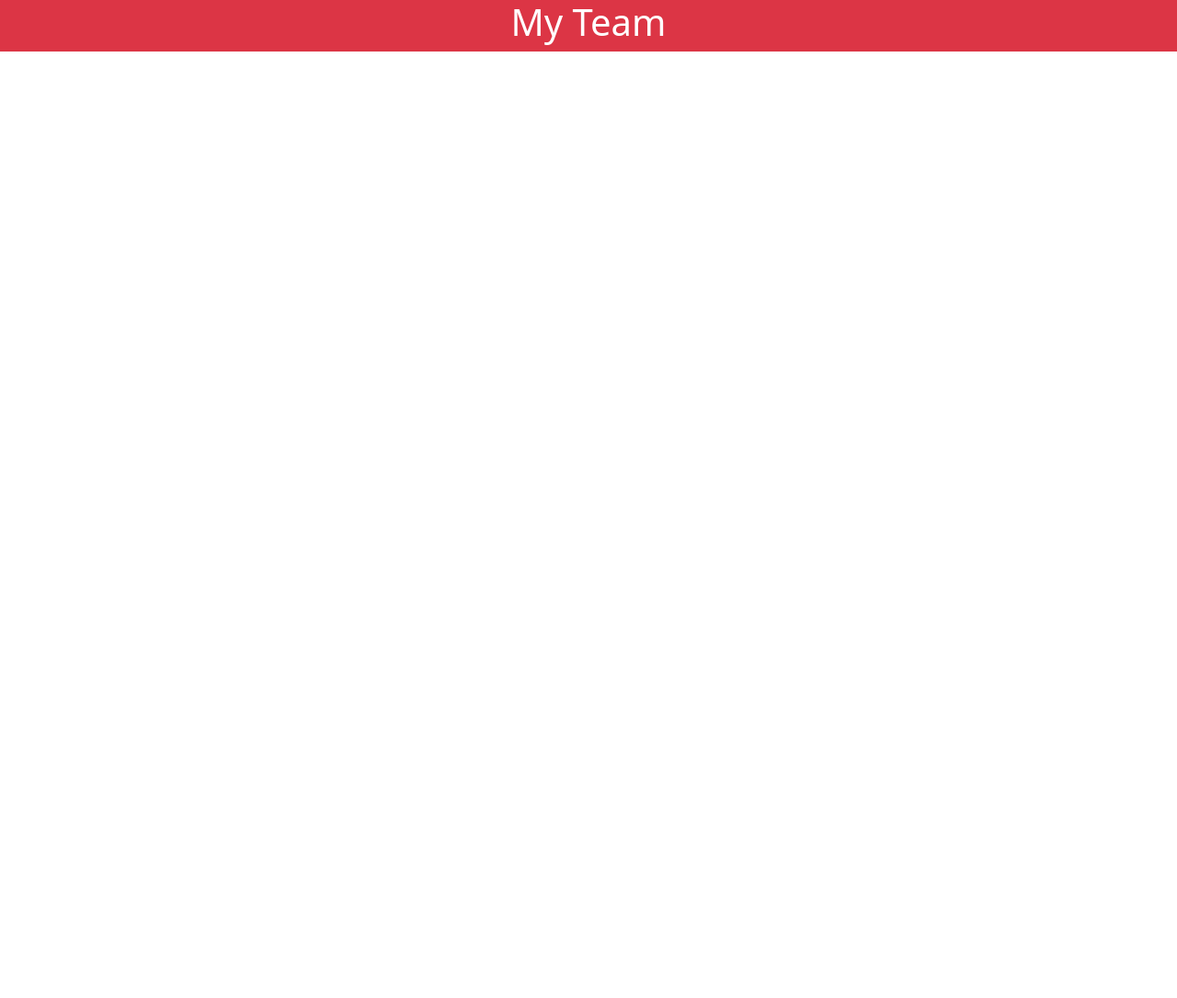
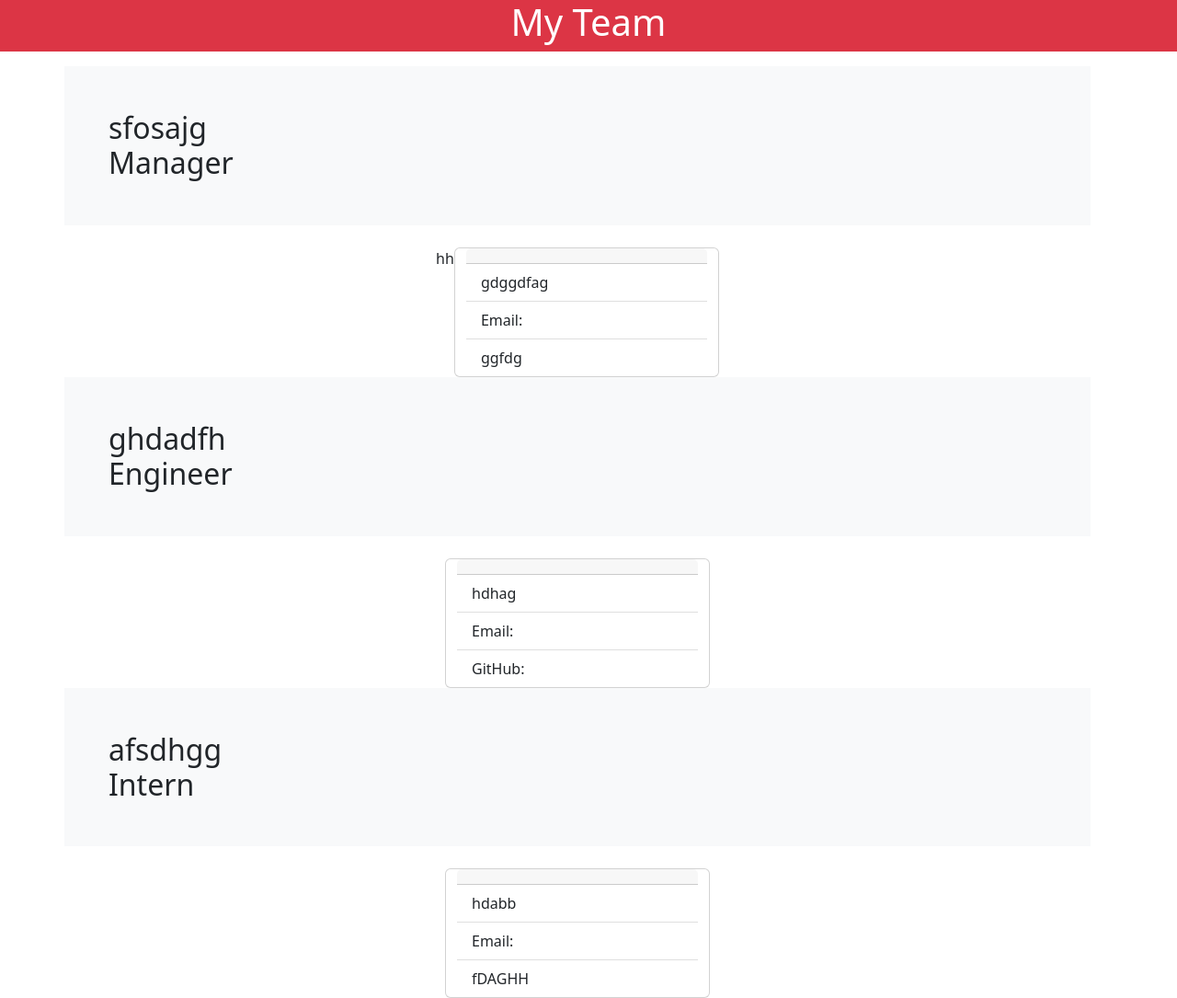
Before and after one commit to will198735/Team-profile-G, a website: page main/team.html in a window 1280 px wide. Shown: the whole page at 92% size. Before the commit the page ends 800 px from the top, so only its background shows below. Drawn offline with nearby package versions, Linux system fonts and the light colour scheme.

Commit message:
fixed syntax error

```diff
--- a/main/index.js
+++ b/main/index.js
@@ -118,7 +118,7 @@ function addIntern() {
 
     {
       type: "input",
-      name: "interName",
+      name: "internName",
       message: "What is the intern's name?"
     },
 
@@ -142,6 +142,7 @@ function addIntern() {
 
   ]).then(answers => {
     const intern = new Intern(answers.internName, answers.internId, answers.internEmail, answers.internSchool);
+    console.log(intern);
     teamArray.push(intern);
     createTeam();
   });
--- a/main/lib/Intern.js
+++ b/main/lib/Intern.js
@@ -14,7 +14,7 @@ class Intern  {
     }
 
     getRole() {
-        return 'intern';
+        return 'Intern';
     }
 }
-module.exports = Intern ;
+module.exports = Intern;
--- a/main/src/template.js
+++ b/main/src/template.js
@@ -65,7 +65,7 @@ const generateIntern = intern => {
       <li class="list-group-item">${intern.id}</li>
       <li class="list-group-item">Email: <a href="mail:${intern.email}"></a></li>
 
-      <li class="list-group-item">${intern.getSchool}</li>
+      <li class="list-group-item">${intern.getSchool()}</li>
 
     </ul>
   </div>
--- a/main/team.html
+++ b/main/team.html
@@ -17,6 +17,58 @@
 <div class="container">
     <div class="row">
         <div class="row team-area col-12 d-flex justify-content-center">
+              <header class="p-5 mb-4 header bg-light">
+    <h2 class="card-title">sfosajg</h2>
+    <h2 class="card-title">Manager</h2>
+    </header>hh
+
+    <div class="card" style="width: 18rem;">
+    <div class="card-header">
+
+    </div>
+    <ul class="list-group list-group-flush">
+      <li class="list-group-item">gdggdfag</li>
+      <li class="list-group-item">Email: <a href="mail:undefined"></a></li>
+
+      <li class="list-group-item">ggfdg</li>
+
+    </ul>
+  </div>
+  <header class="p-5 mb-4 header bg-light">
+<h2 class="card-title">ghdadfh</h2>
+<h2 class="card-title">Engineer</h2>
+</header>
+
+<div class="card" style="width: 18rem;">
+<div class="card-header">
+
+</div>
+<ul class="list-group list-group-flush">
+  <li class="list-group-item">hdhag</li>
+  <li class="list-group-item">Email: <a href="mail:hgfghd"></a></li>
+  <li class="list-group-item">GitHub: <a href="https://github.com/jjsa" target="_blank" rel="noopener noreferrer"></a></li>
+
+
+</ul>
+</div>
+
+    <header class="p-5 mb-4 header bg-light">
+    <h2 class="card-title">afsdhgg</h2>
+    <h2 class="card-title">Intern</h2>
+    </header>
+
+    <div class="card" style="width: 18rem;">
+    <div class="card-header">
+
+    </div>
+    <ul class="list-group list-group-flush">
+      <li class="list-group-item">hdabb</li>
+      <li class="list-group-item">Email: <a href="mail:hgffas"></a></li>
+
+      <li class="list-group-item">fDAGHH</li>
+
+    </ul>
+  </div>
 
         </div>
     </div>
```
